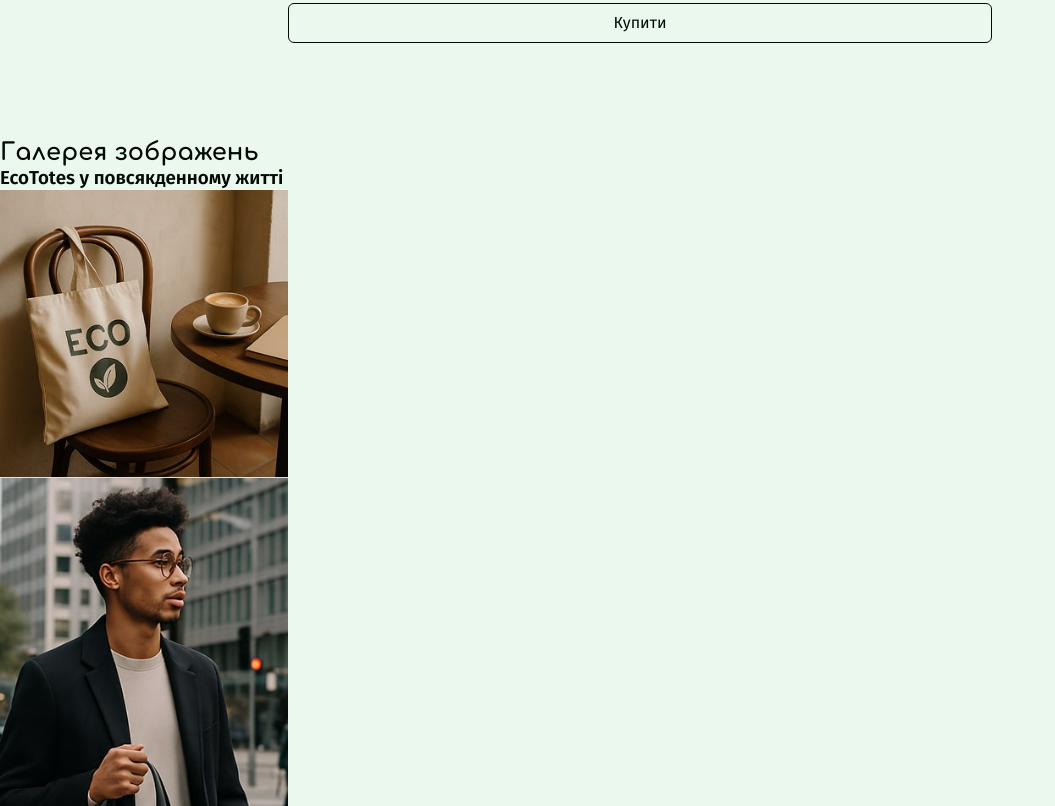
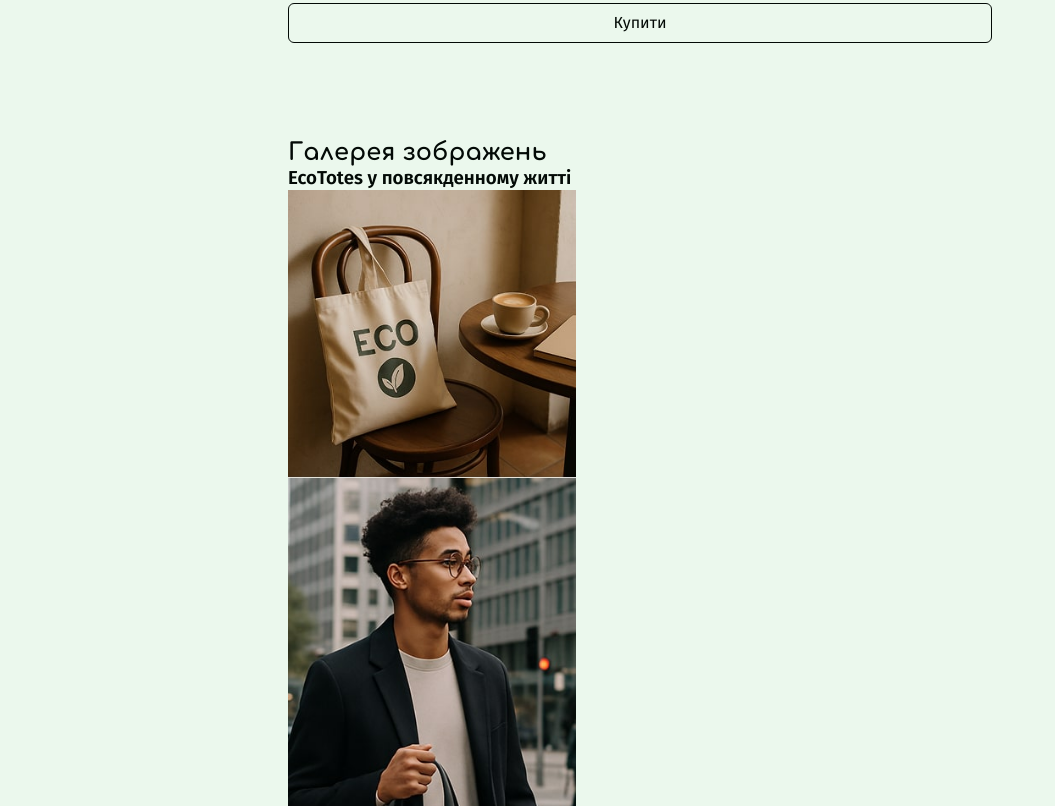
Before and after one commit to Vadym-Danyliuk/project-1tabToGo, a plain HTML site: page index.html in a window 1280 px wide. Shown: the part 6194-7000 px from the top of the page, without its empty margins (0-1055 px from the left). Drawn offline with Linux system fonts and the light colour scheme; files whose address does not match are found by name.

Commit message:
Deploying to gh-pages from @ Vadym-Danyliuk/project-1tabToGo@349f7444955265def5052b79e79294d0f5440ac7 🚀

```diff
--- a/index.html
+++ b/index.html
@@ -542,6 +542,7 @@
       <!-- GALLERY SECTION -->
 
 <section class="section" id="gallery">
+  <div class="container gallery-container">
     <h2 class="gallery-title">Галерея зображень</h2>
     <h3 class="gallery-subtitle">EcoTotes у повсякденному житті</h3>
     <ul class="gallery-list">
@@ -634,6 +635,7 @@
         </picture>
       </li>
     </ul>
+  </div>
 </section>
 
 <!-- /GALLERY SECTION -->
```
Lines whose indentation alone changed are shown as unchanged.
